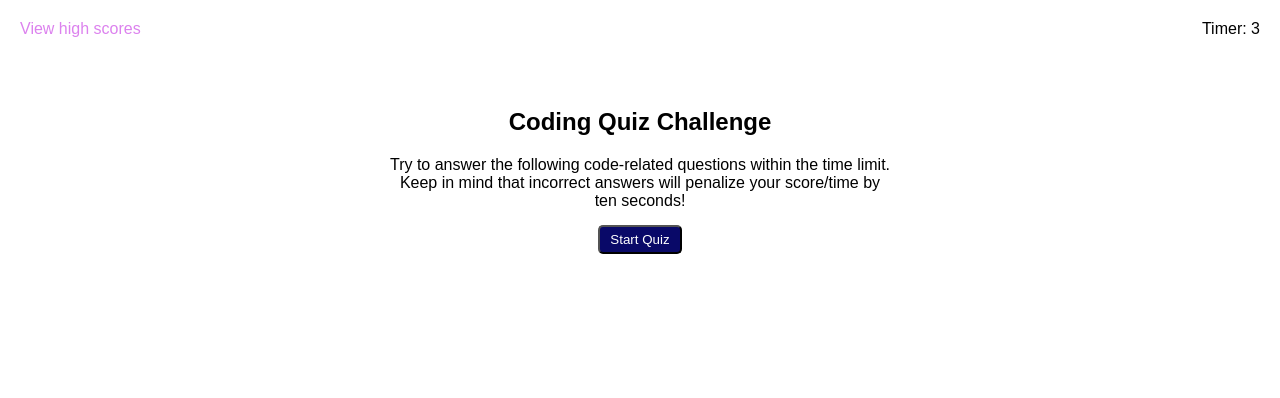
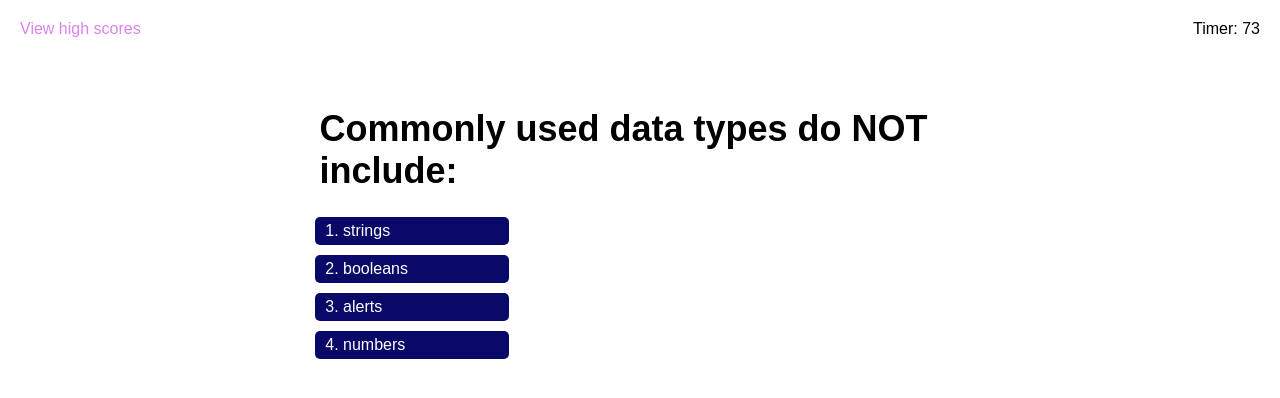
Before and after one commit to Mayfieldmel/Mayfield-Code-Quiz, a plain HTML site: page index.html in a window 1280 px wide. Both pictures are taken after a click on the button "Start Quiz". Drawn offline with Linux system fonts and the light colour scheme.

Commit message:
added first question on timer start

```diff
--- a/assets/CSS/style.css
+++ b/assets/CSS/style.css
@@ -37,13 +37,20 @@ main {
     align-items: center;
     justify-content: center;
     padding-top: 50px;
-    width: 67%;
 }
 
+/* First page text */
 .text {
     text-align: center;
+    width: 46%;
+    margin: 10px;
+}
+
+/* First page title */
+h1 {
+    text-align: center;
+    font-size: 36px;
     width: 62%;
-    margin: 10px;
 }
 
 /* style applies to all buttons */
@@ -52,9 +59,34 @@ main {
     background-color: var(--primary-color);
     border-radius: 5px;
     padding: 5px 10px;
+    margin-bottom: 10px;
 }
 
 .quiz-btn:hover {
     background-color: var(--secondary-color);
     border-color: var(--secondary-color);
 }
+
+/* question style */
+.questions {
+    text-align: left;
+    font-size: 36px;
+    width: 85%;
+}
+
+/* answer style */
+.answers {
+    display: inline-block;
+    width: 30%;
+    margin: 10px;
+}
+
+.answers-box {
+    width: 90%;
+}
+
+/* end quiz page */
+.end-title {
+font-size: 36px;
+width: auto;
+}
--- a/assets/js/script.js
+++ b/assets/js/script.js
@@ -5,16 +5,24 @@ var pageTitleEl = document.querySelector("#title");
 var counterEl = document.querySelector("#timer");
 var viewScoreEl = document.querySelector("#score-page");
 console.dir(startBtn)
+
+  // Test Timer
+  var counter = 75;
+
+
 // End of Quiz Page
 var endQuiz = function() {
-    pageTitleEl.textContent = "All Done!"
-    pageContentEl.textContent = ("Your Final Score is ")
+    pageTitleEl.textContent = "All Done!";
+    pageTitleEl.className = "end-title";
+    pageContentEl.textContent = ("Your Final Score is ");
 
     //  + finalScore)
 };
+// timer value when last button is clicked [help]
+// var timeRemaining = startTimer.value;
+// Test Score
+// var finalScore = count;
 
-  // Test Timer
-  var counter = 5;
 
 // Test Timer Countdown
 var count = function() {
@@ -35,19 +43,48 @@ function countdownEl() {
     }
 
 
-// timer value when last button is clicked [help]
-// var timeRemaining = startTimer.value;
-// Test Score
-// var finalScore = count;
+
 
 // var startQuiz = start timer & first quiz question
 function startQuiz() {
     console.log("start timer");
-    // // test timer starts
-    // var startTimer = setTimeout(endQuiz, 76000);
-    // call timer countdown
+    // Start timer countdown
     countdownEl();
 
+// display first question
+    // Question text
+    pageTitleEl.textContent = "Commonly used data types do NOT include: ";
+    // Question formatting
+    pageTitleEl.className = "questions";
+
+// display first question answer choices
+    // empty pageContentEl
+    pageContentEl.textContent = "";
+    pageContentEl.className = "answers-box"
+    // create ordered answer choice list
+    var answerChoices = document.createElement("ol");
+    pageContentEl.appendChild(answerChoices);
+    answerChoices.className = "answers";
+        // create list items
+        var answer1 = document.createElement("li");
+            answer1.className = "quiz-btn";
+            answer1.textContent = "1. strings";
+            answerChoices.appendChild(answer1);
+        var answer2 = document.createElement("li");
+            answer2.className = "quiz-btn";
+            answer2.textContent = "2. booleans";
+            answerChoices.appendChild(answer2);
+        var answer3 = document.createElement("li");
+            answer3.className = "quiz-btn";
+            answer3.textContent = "3. alerts";
+            answerChoices.appendChild(answer3);
+        var answer4 = document.createElement("li");
+            answer4.className = "quiz-btn";
+            answer4.textContent = "4. numbers";
+            answerChoices.appendChild(answer4);
+
+    // remove start button
+    startBtn.remove();
 }
 
 
```
